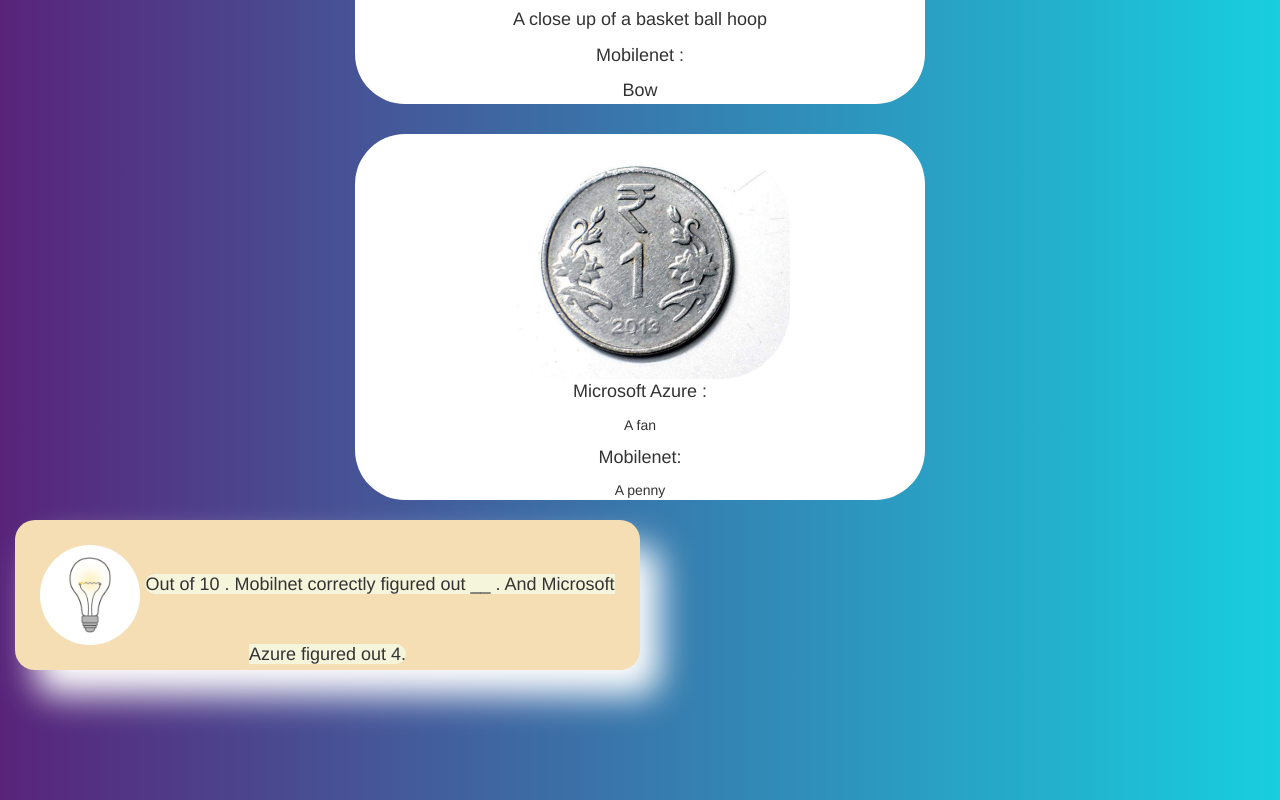
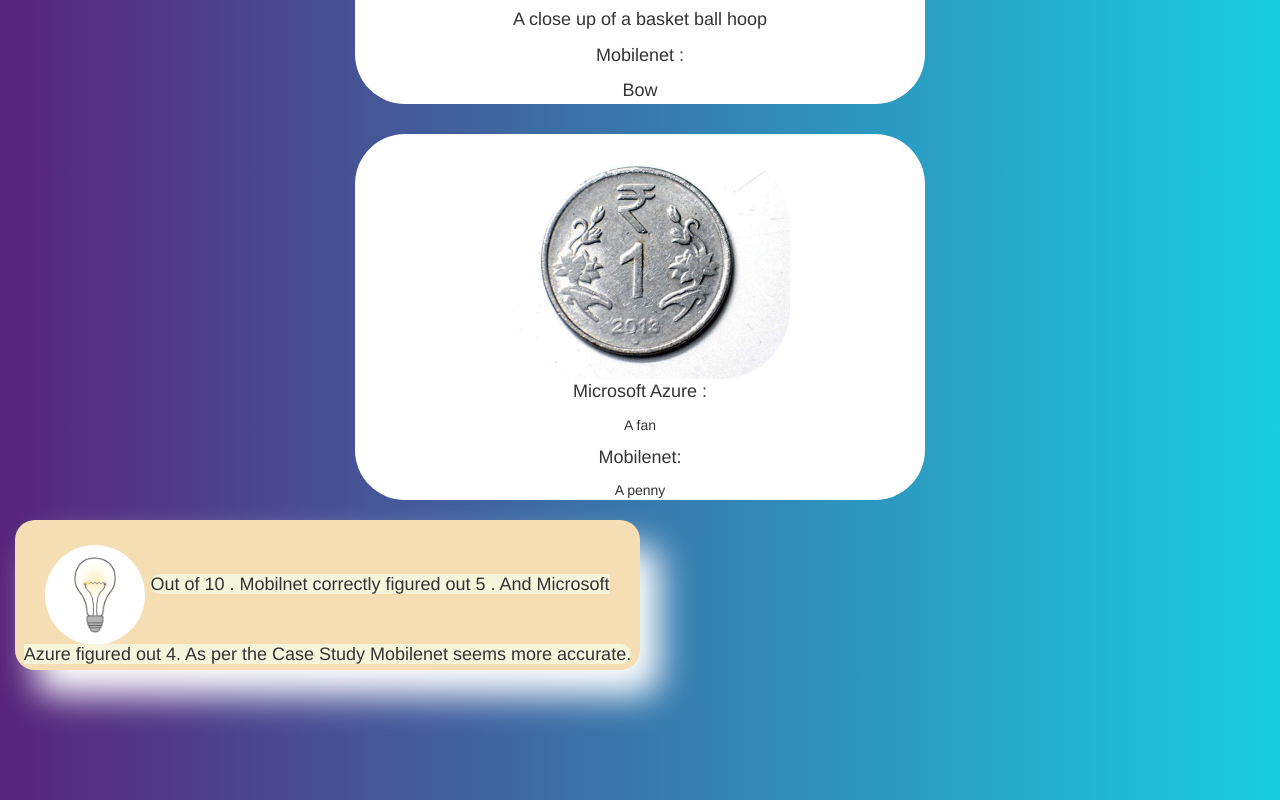
Before and after one commit to Jadon17/Case-Study, a plain HTML site: page index.html in a window 1280 px wide. Shown: the part 3894-4694 px from the top of the page. Drawn offline with nearby package versions, Linux system fonts and the light colour scheme.

Commit message:
Add files via upload

```diff
--- a/index.html
+++ b/index.html
@@ -100,7 +100,7 @@
       </div><div class="col-xs-12 answer_footer">
         <h4 class="col-sm-6 col-xs-12">
           <img src="blub.gif" >
-          <span id="Answer" >Out of 10 . Mobilnet correctly figured out __ . And Microsoft Azure figured out 4.</span>
+          <span id="Answer" >Out of 10 . Mobilnet correctly figured out 5 . And Microsoft Azure figured out 4. As per the Case Study Mobilenet seems more accurate.</span>
         </h4>
       </div>
       <br><br>
```
